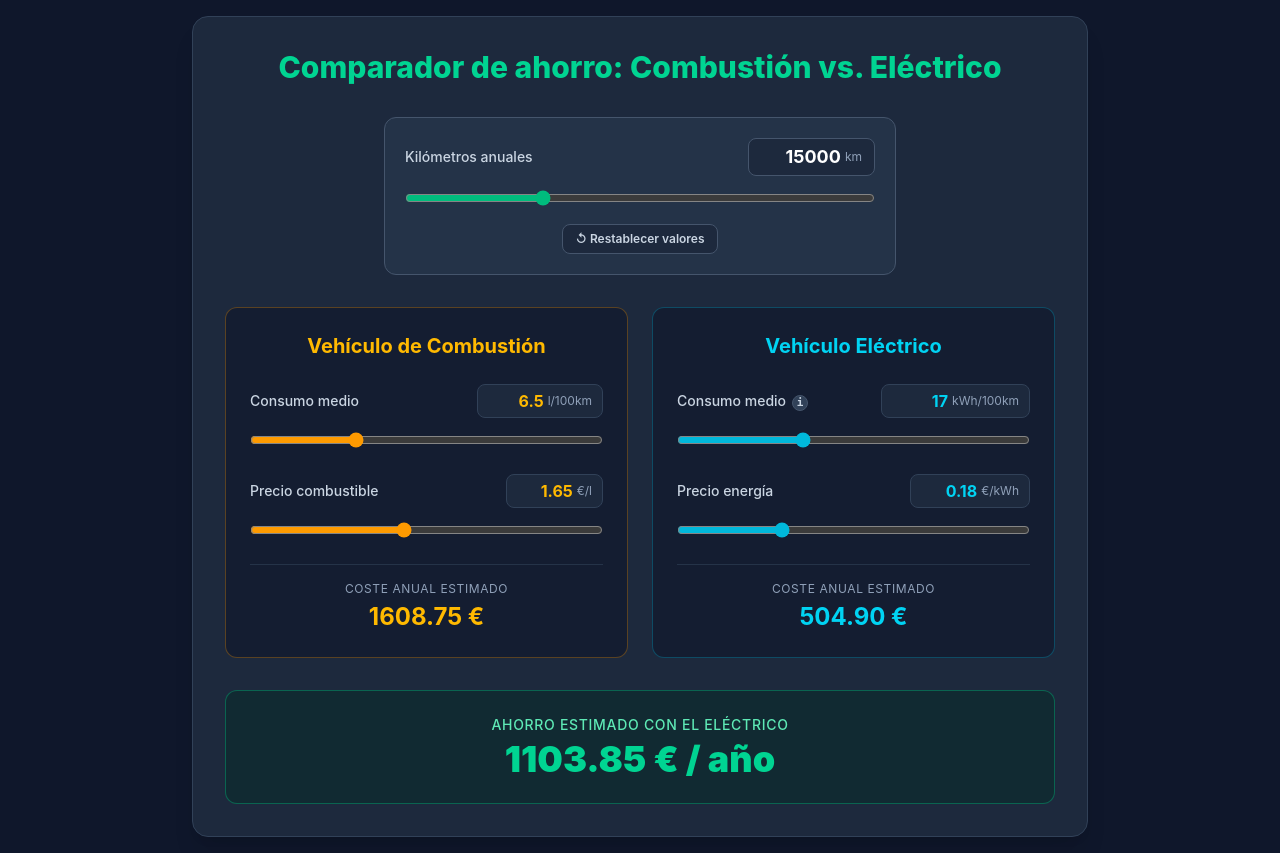
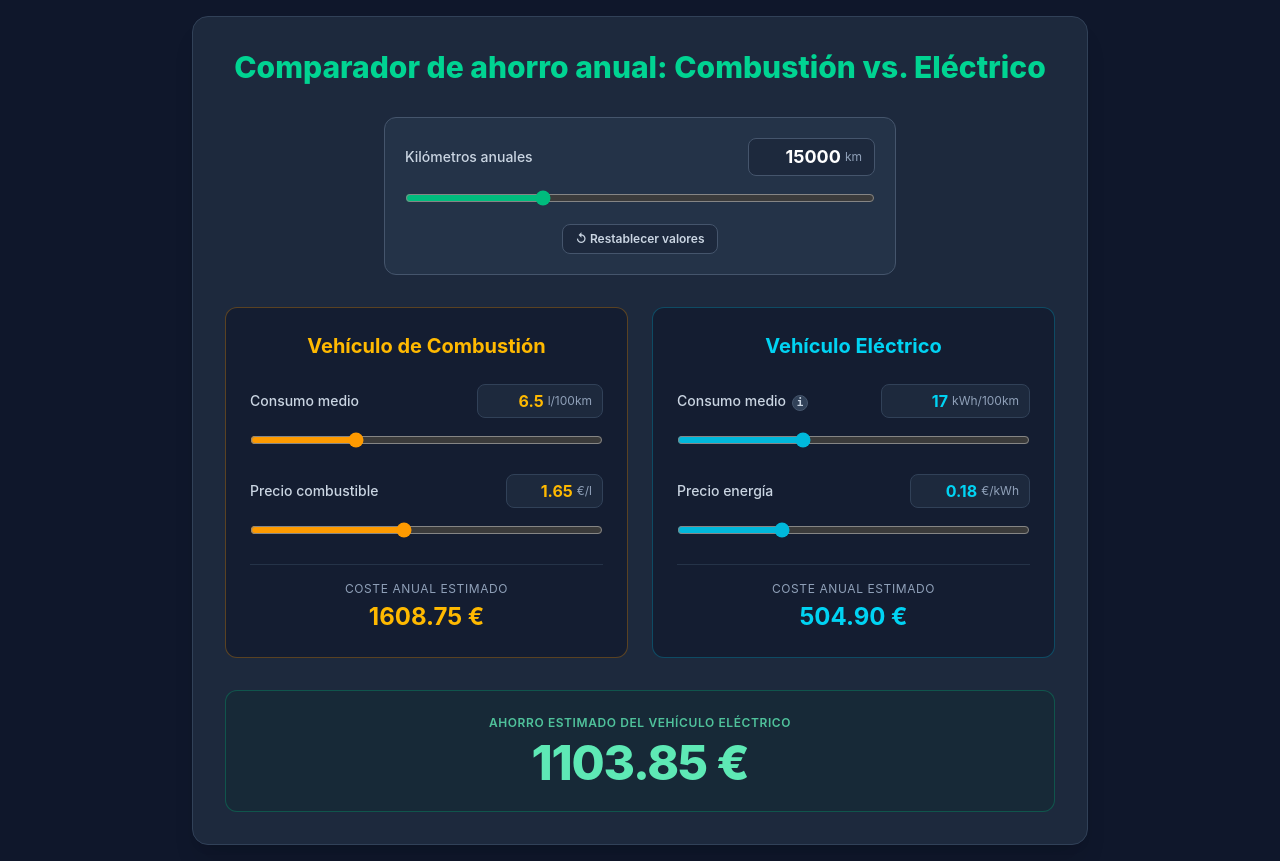
Before and after one commit to j8ssem/ComparadorNEV, a React (Vite) app: page / in a window 1280 px wide. Built offline with nearby package versions, Linux system fonts and the light colour scheme.

Commit message:
feat: mensajes dinamicos sobre el ahorro o sobrecoste

```diff
--- a/src/App.jsx
+++ b/src/App.jsx
@@ -26,7 +26,9 @@ export default function App() {
   // Cálculos de costes
   const costeGasolina = (kmAnuales / 100) * consumoGasolina * precioGasolina;
   const costeElectrico = (kmAnuales / 100) * (consumoElectrico * CHARGING_LOSS_FACTOR) * precioKwh;
-  const ahorroAnual = costeGasolina - costeElectrico;
+  const diferencia = costeGasolina - costeElectrico;
+  const esAhorro = diferencia >= 0;
+  const importeAbsoluto = Math.abs(diferencia).toFixed(2);
 
   return (
     <div className="min-h-screen bg-slate-900 text-white flex flex-col items-center justify-center p-4">
@@ -46,7 +48,7 @@ export default function App() {
       <div className="max-w-4xl w-full bg-slate-800 p-6 md:p-8 rounded-2xl shadow-xl border border-slate-700">
 
         <h1 className="text-3xl font-extrabold text-center mb-8 text-emerald-400">
-          Comparador de ahorro: Combustión vs. Eléctrico
+          Comparador de ahorro anual: Combustión vs. Eléctrico
         </h1>
 
         {/* 1. Bloque superior: Kilómetros anuales */}
@@ -246,13 +248,18 @@ export default function App() {
         </div>
 
         {/* 3. Bloque inferior: Ahorro Anual */}
-        <div className="bg-emerald-950/40 border border-emerald-500/40 p-6 rounded-xl text-center">
-          <span className="text-sm font-medium text-emerald-300 uppercase tracking-wider block mb-1">
-            Ahorro estimado con el eléctrico
-          </span>
-          <span className="text-4xl font-black text-emerald-400">
-            {isNaN(ahorroAnual) ? '0.00' : ahorroAnual.toFixed(2)} € / año
-          </span>
+        <div className={`p-6 rounded-xl border text-center transition-all ${
+          esAhorro
+            ? 'bg-emerald-950/20 border-emerald-500/30 text-emerald-300'
+            : 'bg-rose-950/20 border-rose-500/30 text-rose-300'
+        }`}>
+          <h3 className="text-xs font-semibold uppercase tracking-wider opacity-80 mb-2">
+            {esAhorro ? 'Ahorro estimado del Vehículo Eléctrico' : 'Sobrecoste estimado del Vehículo Eléctrico'}
+          </h3>
+
+          <p className="text-5xl font-extrabold tracking-tight">
+            {importeAbsoluto} €
+          </p>
         </div>
 
       </div>
```
